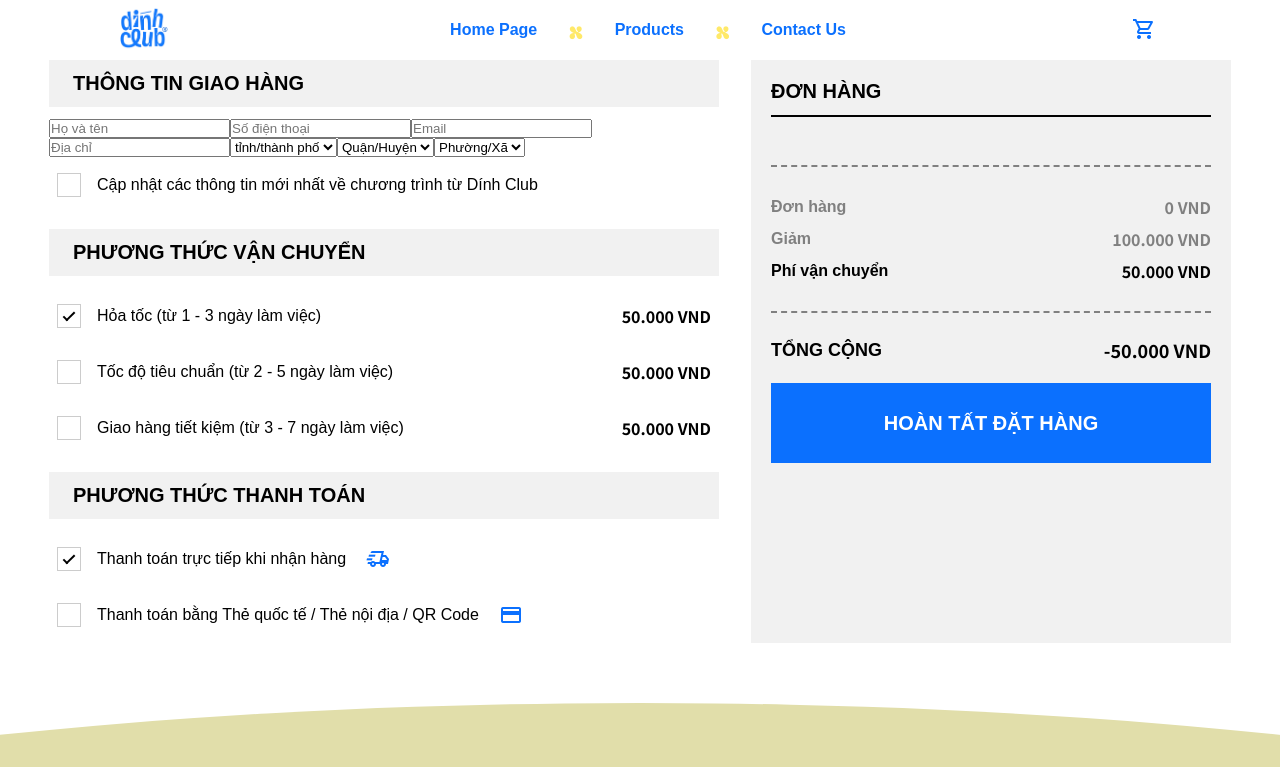
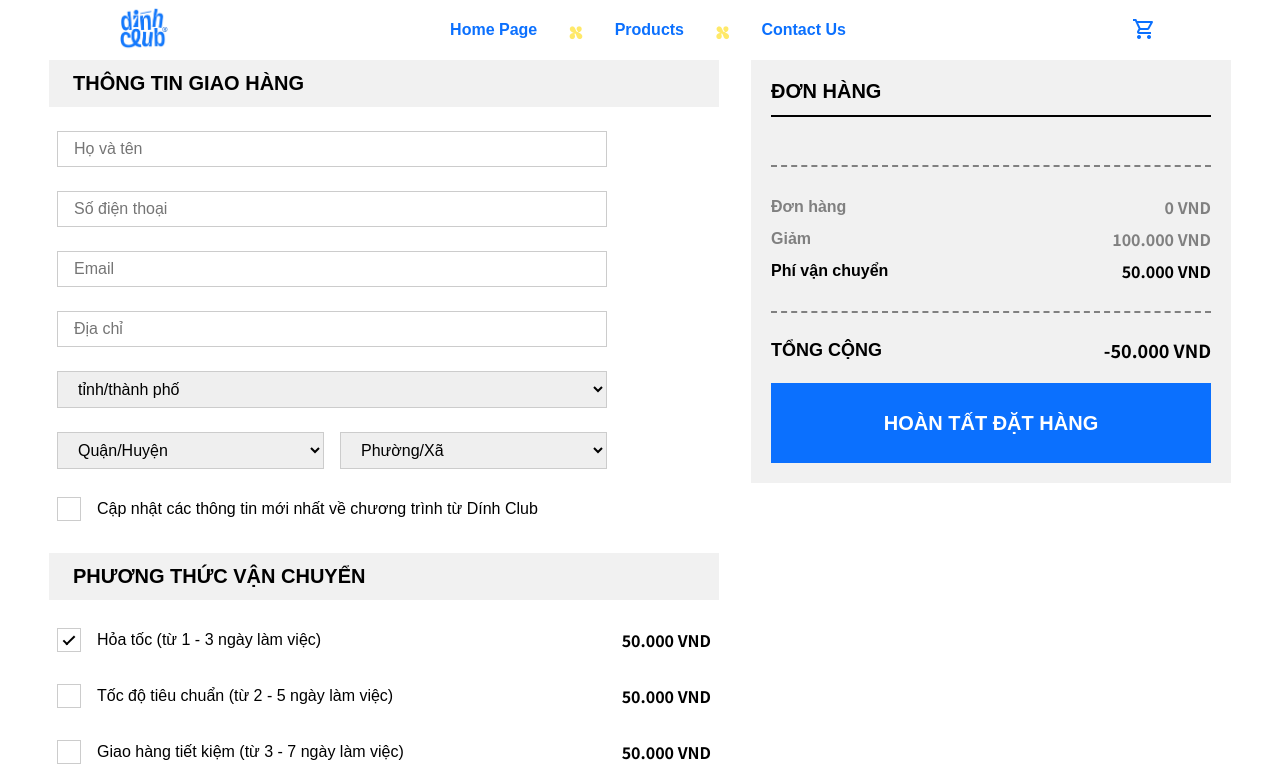
Before and after one commit to nhhoang14/DinhClub, a React (Vite) app: page /shipping-information in a window 1280 px wide. Shown: the top 767 px of the page. Built offline with nearby package versions, Linux system fonts and the light colour scheme.

Commit message:
update checkout shipping info

```diff
--- a/src/css/Checkout.css
+++ b/src/css/Checkout.css
@@ -29,6 +29,56 @@
     font-size: 20px;
     margin-bottom: 12px;
     padding: 12px 24px;
+}
+
+/* ======== shipping-info ======== */
+.shipping-info {
+    display: flex;
+    flex-direction: column;
+    /* gap: 24px; */
+}
+
+.shipping-info input:required {
+    position: relative;
+}
+/*
+.shipping-info input:required:valid:after {
+    /* border: red; */
+    /* content: "";
+    position: absolute;
+    right: 0;
+    width: 4px;
+    height: 10px;
+    border: solid #0B70FE;
+    border-width: 0 2px 2px 0;
+    transform: translate(-50%, -50%) rotate(45deg);
+    display: block;
+} */
+
+.shipping-info input:required:valid{
+    border: 1px solid #0B70FE;
+}
+
+.shipping-info .form-control {
+    max-width: 550px;
+    padding: 8px 16px;
+    border: 1px solid #ccc;
+    font-size: 16px;
+    margin: 12px 8px;
+}
+
+.shipping-info .address-detail-city {
+    max-width: 550px;
+    margin: 12px 8px;
+    display: flex;
+    gap: 16px
+}
+
+.address-detail-city .detail-city-item{
+    width: 100%;
+    padding: 8px 16px;
+    border: 1px solid #ccc;
+    font-size: 16px;
 }
 
 .shipping-info label {
@@ -77,10 +127,9 @@
 
 /* ==================== order-summary ==================== */
 .order-summary {
+    align-self: flex-start;
     width: 100%;
     max-width: 480px;
-    height: auto;
-    min-height: 500px;
     background-color: #f1f1f1;
     padding: 20px;
     display: flex;
--- a/src/css/UserCartPage.css
+++ b/src/css/UserCartPage.css
@@ -127,8 +127,7 @@
 .bill-cart {
     width: 100%;
     max-width: 400px;
-    height: auto;
-    max-height: 466px;
+    align-self: flex-start;
     background-color: #f1f1f1;
     padding: 20px;
     display: flex;
--- a/src/pages/Checkout.tsx
+++ b/src/pages/Checkout.tsx
@@ -22,24 +22,47 @@ function Checkout({ getCheckedTotal, userCart, getItemTotal, checkedItems }: Che
         {/* shipping-info */}
         <div className="shipping-info">
           <p>THÔNG TIN GIAO HÀNG</p>
-          <input type="text" placeholder="Họ và tên" required />
-          <input type="text" placeholder="Số điện thoại" required />
-          <input type="email" placeholder="Email" required />
-          <div className="address-info">
-            <input type="text" placeholder="Địa chỉ" required />
-            <select required>
-              <option value="">tỉnh/thành phố</option>
-              <option value="Hà Nội">Hà Nội</option>
-              <option value="TP.HCM">TP.HCM</option>
-              <option value="Đà Nẵng">Đà Nẵng</option>
-            </select>
-            <select required>
+          <input className="form-control"
+            type="text"
+            name="name"
+            placeholder="Họ và tên"
+            onInput={(e) => e.currentTarget.value = e.currentTarget.value.replace(/[^\p{L}' ]/gu, '')}
+            required
+          />
+          <input className="form-control"
+            type="text"
+            name="phone"
+            placeholder="Số điện thoại"
+            onInput={(e) => e.currentTarget.value = e.currentTarget.value.replace(/[^0-9]/g, '')}
+            required
+          />
+          <input className="form-control"
+            type="email"
+            name="email"
+            placeholder="Email"
+            required
+          />
+          <input className="form-control"
+            type="text"
+            name="address"
+            placeholder="Địa chỉ"
+            onInput={(e) => e.currentTarget.value = e.currentTarget.value.replace(/[^\p{L}' ]/gu, '')}
+            required
+          />
+          <select className="form-control" name="city" required>
+            <option value="">tỉnh/thành phố</option>
+            <option value="Hà Nội">Hà Nội</option>
+            <option value="TP.HCM">TP.HCM</option>
+            <option value="Đà Nẵng">Đà Nẵng</option>
+          </select>
+          <div className="address-detail-city">
+            <select className="detail-city-item" name="district" required>
               <option value="">Quận/Huyện</option>
               <option value="Hà Nội">Hà Nội</option>
               <option value="TP.HCM">TP.HCM</option>
               <option value="Đà Nẵng">Đà Nẵng</option>
             </select>
-            <select required>
+            <select className="detail-city-item" name="ward" required>
               <option value="">Phường/Xã</option>
               <option value="Hà Nội">Hà Nội</option>
               <option value="TP.HCM">TP.HCM</option>
```
